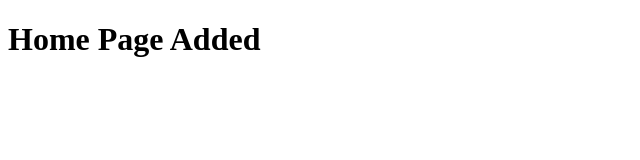
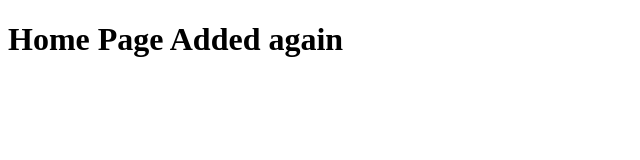
Before and after one commit to nimmyissac/Test-Project, a website: page public/index.html in a window 1280 px wide. Shown: the whole page, without its empty margins (0-640 px from the left). Drawn offline with Linux system fonts and the light colour scheme.

Commit message:
Adding few more changes

```diff
--- a/public/index.html
+++ b/public/index.html
@@ -9,6 +9,6 @@
 </head>
 
 <body>
-  <h1>Home Page Added</h2>
+  <h1>Home Page Added again</h2>
 </body>
 </html>
```
